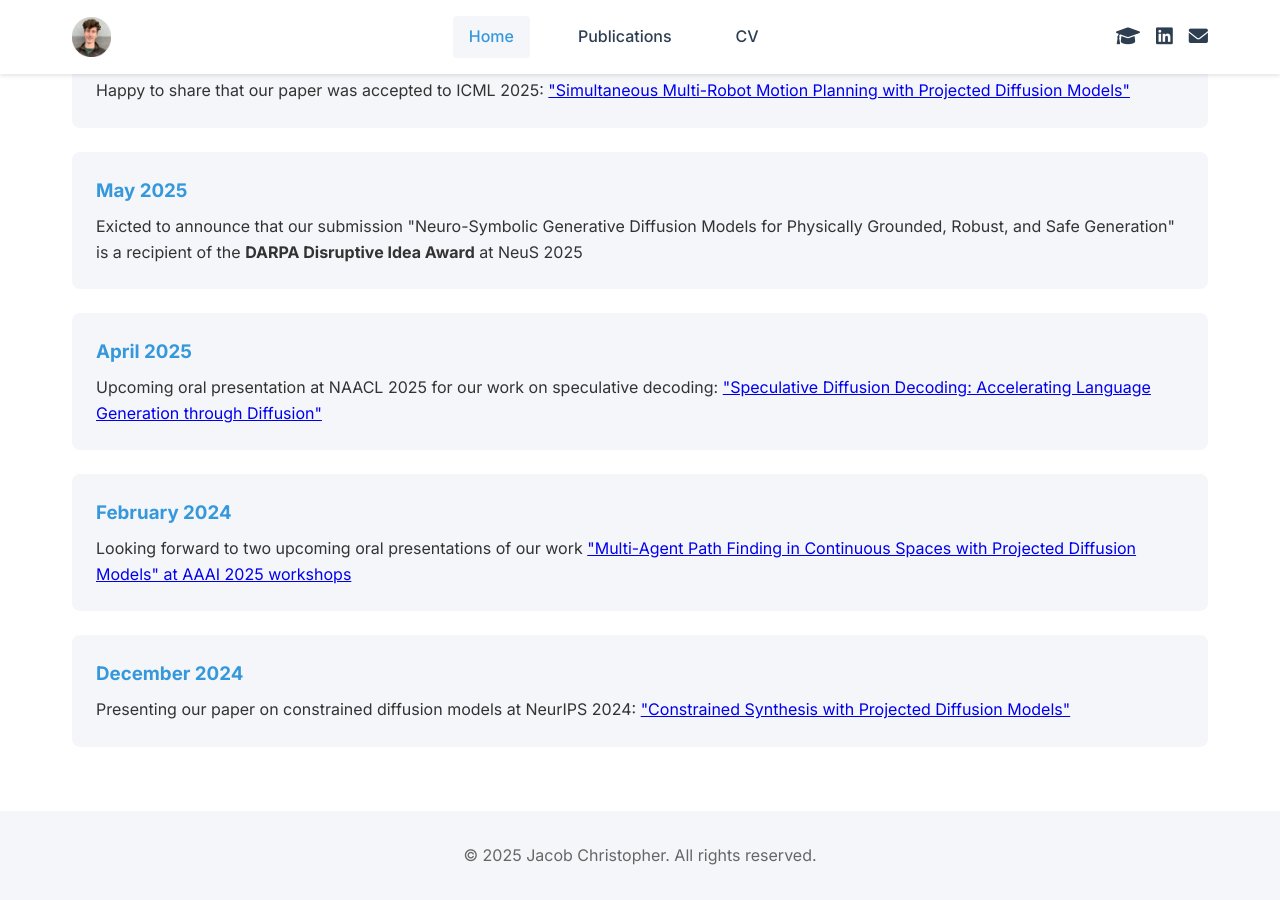
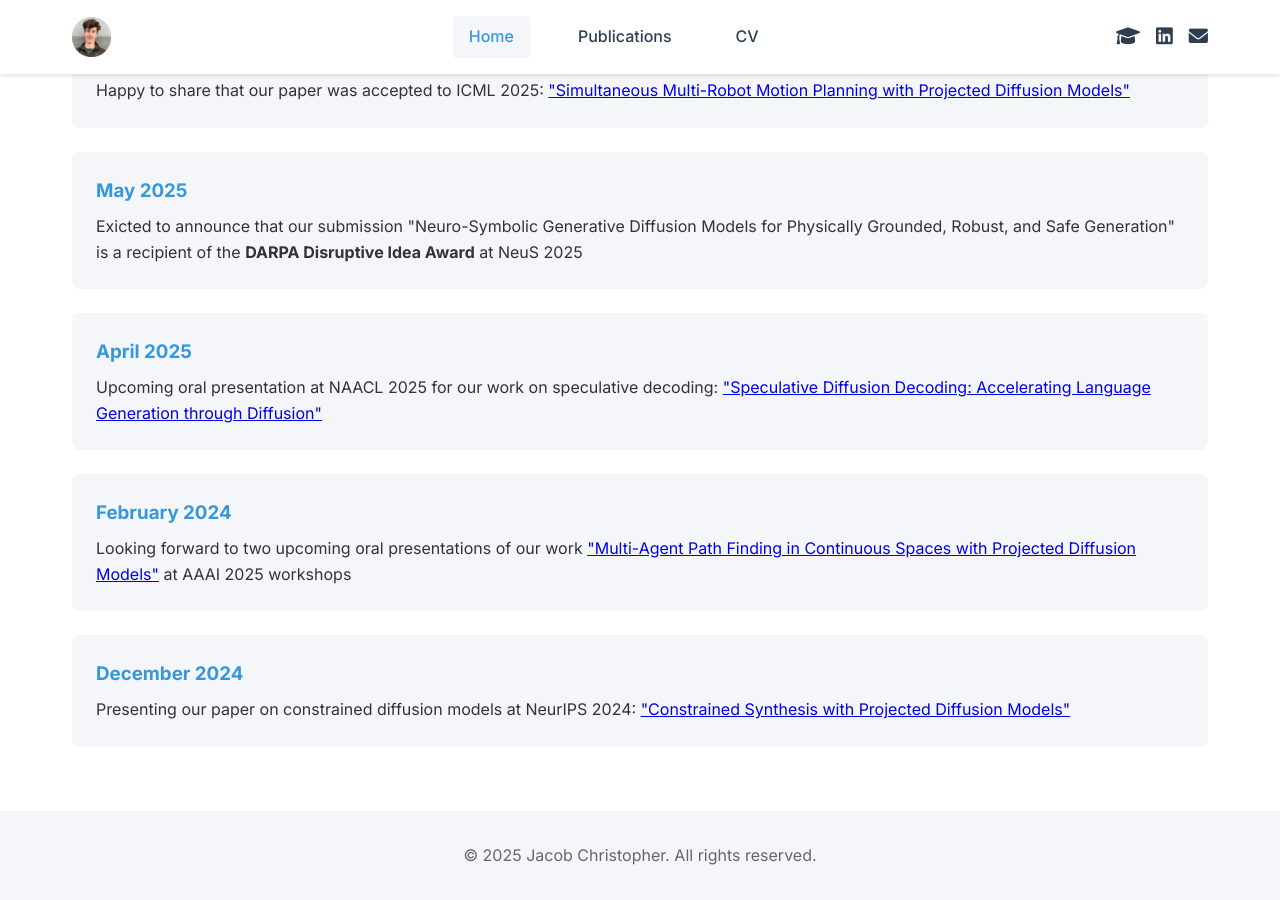
Before and after one commit to jacobchristopher/jacobchristopher.github.io, a Jekyll site: the page built from index.md, in a window 1280 px wide and 900 px high, scrolled down 1180 px. Built offline with Jekyll 4.4.1, drawn with Linux system fonts in a browser that asks for light colours.

```diff
--- a/index.md
+++ b/index.md
@@ -47,7 +47,7 @@ title: Home
         </div>
         <div class="update-item">
             <h3>February 2024</h3>
-            <p>Looking forward to two upcoming oral presentations of our work <a href="https://arxiv.org/abs/2412.17993" target="_blank">"Multi-Agent Path Finding in Continuous Spaces with Projected Diffusion Models" at AAAI 2025 workshops</a></p>
+            <p>Looking forward to two upcoming oral presentations of our work <a href="https://arxiv.org/abs/2412.17993" target="_blank">"Multi-Agent Path Finding in Continuous Spaces with Projected Diffusion Models"</a> at AAAI 2025 workshops</p>
         </div>
         <div class="update-item">
             <h3>December 2024</h3>
```
